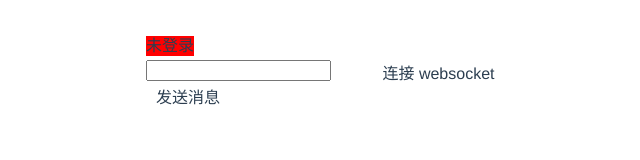
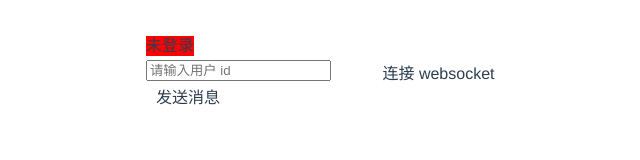
Before and after one commit to whbxyr/IM, a Vue app in the folder client/: page /#/ in a window 1280 px wide. Shown: the top 160 px of the page, without its empty margins (294-934 px from the left). Built offline with nearby package versions, Linux system fonts and the light colour scheme.

Commit message:
丰富聊天功能

```diff
--- a/client/src/components/Chat.vue
+++ b/client/src/components/Chat.vue
@@ -1,7 +1,7 @@
 <template>
   <div>
     <div class="ctn">
-      <input v-model="uid" class="text">
+      <input v-model="uid" class="text" placeholder="请输入用户 id">
       <div :class="status === 'beforeLogin' ? 'status' : 'status active'">
         {{status === 'beforeLogin' ? '未登录' : '已登录'}}
       </div>
```
